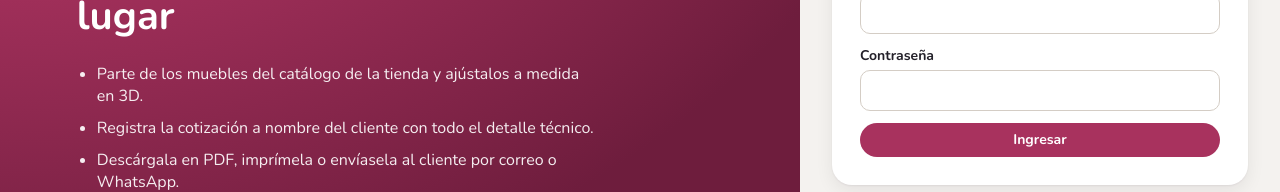
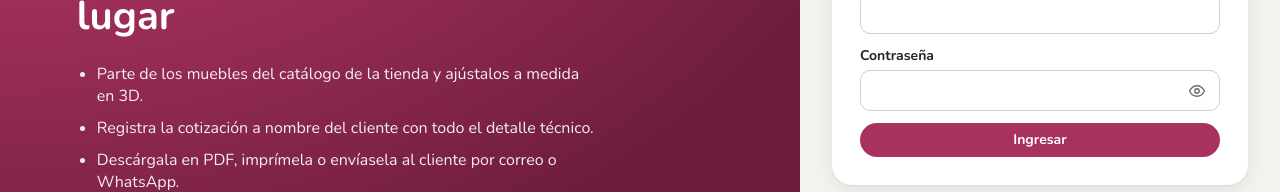
Before and after one commit to gabypasajero/Dise-ador-de-muebles-, a React (Vite) app: page / in a window 1280 px wide. Shown: the part 385-577 px from the top of the page. Built offline with nearby package versions, Linux system fonts and the light colour scheme; no server answers; the database is empty.

Commit message:
Ingreso: botón para mostrar u ocultar la contraseña
Co-Authored-By: Claude Opus 5.5 <noreply@anthropic.com>
Claude-Session: https://claude.ai/code/session_01Ts8BC9S7VkEsbosEvqguUL

```diff
--- a/src/components/Acceso.tsx
+++ b/src/components/Acceso.tsx
@@ -1,6 +1,7 @@
 import { useEffect, useState, type FormEvent } from 'react';
 import { backend } from '../datos';
 import { useApp } from '../store/useApp';
+import { IcoOjo, IcoOjoTachado } from './Iconos';
 
 /** Pantalla de ingreso: la herramienta es de uso exclusivo de los vendedores. */
 export function Acceso() {
@@ -9,6 +10,7 @@ export function Acceso() {
   const [email, setEmail] = useState('');
   const [telefono, setTelefono] = useState('');
   const [password, setPassword] = useState('');
+  const [verClave, setVerClave] = useState(false);
   const [codigo, setCodigo] = useState('');
   const [requiereCodigo, setRequiereCodigo] = useState(false);
   const [error, setError] = useState<string | null>(null);
@@ -118,14 +120,26 @@ export function Acceso() {
           </label>
           <label>
             Contraseña
+            <span className="campo-clave">
               <input
-              type="password"
+                type={verClave ? 'text' : 'password'}
                 value={password}
                 onChange={(e) => setPassword(e.target.value)}
                 autoComplete={modo === 'login' ? 'current-password' : 'new-password'}
                 required
                 minLength={modo === 'registro' ? 8 : 1}
               />
+              <button
+                type="button"
+                className="ver-clave"
+                aria-label={verClave ? 'Ocultar contraseña' : 'Mostrar contraseña'}
+                title={verClave ? 'Ocultar contraseña' : 'Mostrar contraseña'}
+                aria-pressed={verClave}
+                onClick={() => setVerClave((v) => !v)}
+              >
+                {verClave ? <IcoOjoTachado /> : <IcoOjo />}
+              </button>
+            </span>
             {modo === 'registro' && <small className="tenue">Mínimo 8 caracteres.</small>}
           </label>
           {modo === 'registro' && requiereCodigo && (
--- a/src/components/Iconos.tsx
+++ b/src/components/Iconos.tsx
@@ -151,3 +151,16 @@ export const IcoReiniciar = (p: SVGProps<SVGSVGElement>) => (
     <path d="M3 3v5h5" />
   </Base>
 );
+export const IcoOjo = (p: SVGProps<SVGSVGElement>) => (
+  <Base {...p}>
+    <path d="M2 12s3.6-7 10-7 10 7 10 7-3.6 7-10 7S2 12 2 12Z" />
+    <circle cx="12" cy="12" r="3" />
+  </Base>
+);
+export const IcoOjoTachado = (p: SVGProps<SVGSVGElement>) => (
+  <Base {...p}>
+    <path d="M10.6 5.1A10.6 10.6 0 0 1 12 5c6.4 0 10 7 10 7a17 17 0 0 1-2.5 3.4M6.6 6.6C3.7 8.4 2 12 2 12s3.6 7 10 7a9.7 9.7 0 0 0 5.4-1.6" />
+    <path d="M9.9 9.9a3 3 0 0 0 4.2 4.2" />
+    <path d="m3 3 18 18" />
+  </Base>
+);
--- a/src/estilos.css
+++ b/src/estilos.css
@@ -3580,3 +3580,37 @@ h3 {
   }
 }
 /* ===================== Fin visor de documentos ===================== */
+
+/* ---------- Ver la contraseña en el ingreso ---------- */
+
+.campo-clave {
+  position: relative;
+  display: block;
+}
+
+.campo-clave input {
+  width: 100%;
+  padding-right: 44px;
+}
+
+.ver-clave {
+  position: absolute;
+  top: 50%;
+  right: 6px;
+  transform: translateY(-50%);
+  display: grid;
+  place-items: center;
+  width: 34px;
+  height: 34px;
+  border: none;
+  border-radius: 8px;
+  background: transparent;
+  color: var(--tenue, #6b6b6b);
+  cursor: pointer;
+}
+
+.ver-clave:hover,
+.ver-clave:focus-visible {
+  color: var(--texto, #222);
+  background: rgba(0, 0, 0, 0.05);
+}
```
Lines whose indentation alone changed are shown as unchanged.
